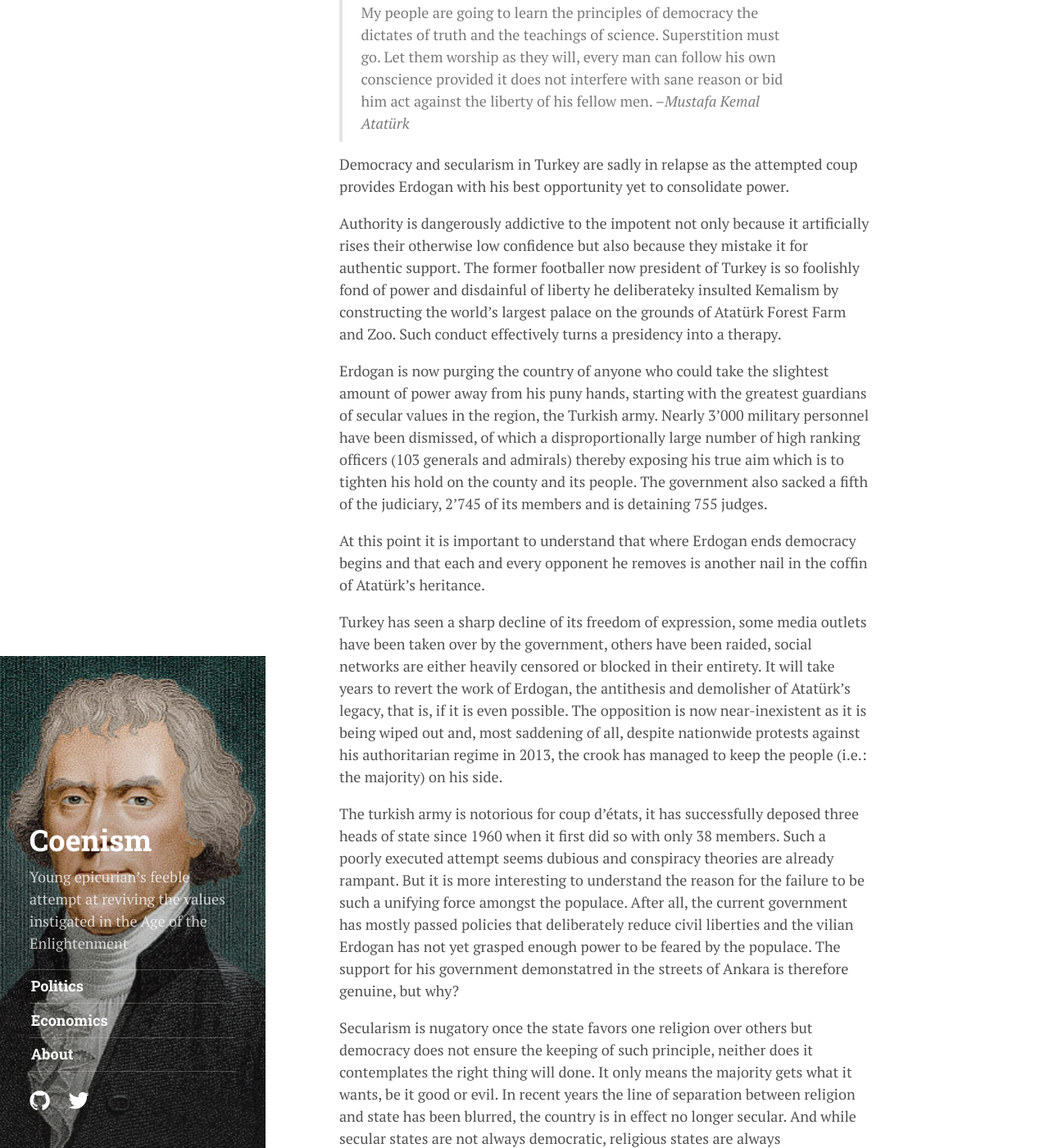
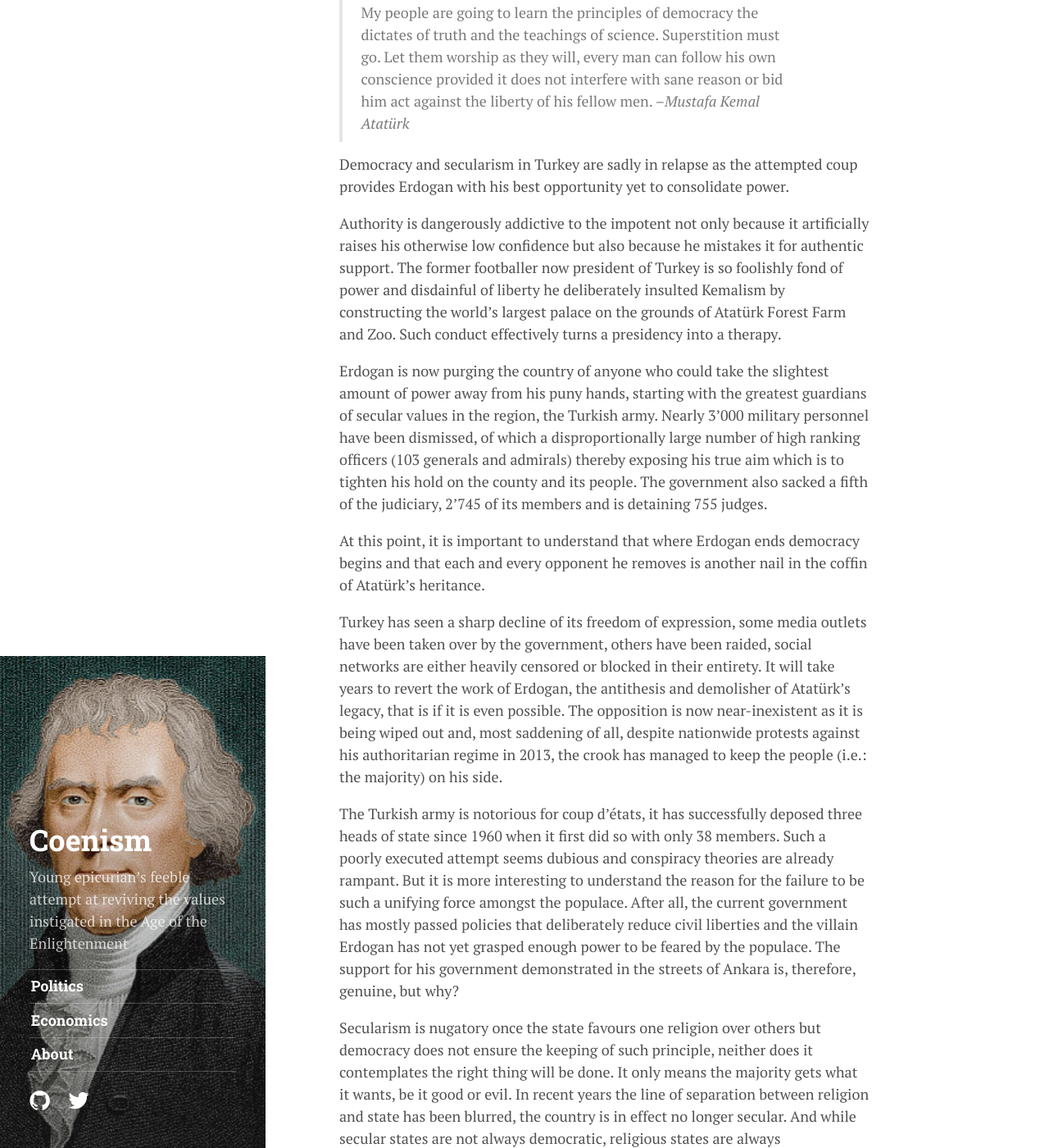
Before and after one commit to tomucker/tomucker.github.io, a Jekyll site: the page built from _posts/2016-07-19-dictaturk.md, in a window 1280 px wide and 1400 px high, scrolled down 207 px. Shown: the whole window at 82% size. Built offline with Jekyll 4.4.1, drawn with Linux system fonts in a browser that asks for light colours; nearby versions of some CDN libraries; some web fonts are replaced; some of the changed text lies outside the part shown.

Commit message:
stuff changed

```diff
--- a/_posts/2016-07-19-dictaturk.md
+++ b/_posts/2016-07-19-dictaturk.md
@@ -8,27 +8,27 @@ tags: [politics]
 
 Democracy and secularism in Turkey are sadly in relapse as the attempted coup provides Erdogan with his best opportunity yet to consolidate power.
 
-Authority is dangerously addictive to the impotent not only because it artificially rises their otherwise low confidence but also because they mistake it for authentic support. The former footballer now president of Turkey is so foolishly fond of power and disdainful of liberty he deliberateky insulted Kemalism by constructing the world's largest palace on the grounds of Atatürk Forest Farm and Zoo. Such conduct effectively turns a presidency into a therapy.
+Authority is dangerously addictive to the impotent not only because it artificially raises his otherwise low confidence but also because he mistakes it for authentic support. The former footballer now president of Turkey is so foolishly fond of power and disdainful of liberty he deliberately insulted Kemalism by constructing the world's largest palace on the grounds of Atatürk Forest Farm and Zoo. Such conduct effectively turns a presidency into a therapy.
 
 Erdogan is now purging the country of anyone who could take the slightest amount of power away from his puny hands, starting with the greatest guardians of secular values in the region, the Turkish army. Nearly 3'000 military personnel have been dismissed, of which a disproportionally large number of high ranking officers (103 generals and admirals) thereby exposing his true aim which is to tighten his hold on the county and its people. The government also sacked a fifth of the judiciary, 2'745 of its members and is detaining 755 judges.
 
-At this point it is important to understand that where Erdogan ends democracy begins and that each and every opponent he removes is another nail in the coffin of Atatürk's heritance.
+At this point, it is important to understand that where Erdogan ends democracy begins and that each and every opponent he removes is another nail in the coffin of Atatürk's heritance.
 
-Turkey has seen a sharp decline of its freedom of expression, some media outlets have been taken over by the government, others have been raided, social networks are either heavily censored or blocked in their entirety. It will take years to revert the work of Erdogan, the antithesis and demolisher of Atatürk's legacy, that is, if it is even possible. The opposition is now near-inexistent as it is being wiped out and, most saddening of all, despite nationwide protests against his authoritarian regime in 2013, the crook has managed to keep the people (i.e.: the majority) on his side.
+Turkey has seen a sharp decline of its freedom of expression, some media outlets have been taken over by the government, others have been raided, social networks are either heavily censored or blocked in their entirety. It will take years to revert the work of Erdogan, the antithesis and demolisher of Atatürk's legacy, that is if it is even possible. The opposition is now near-inexistent as it is being wiped out and, most saddening of all, despite nationwide protests against his authoritarian regime in 2013, the crook has managed to keep the people (i.e.: the majority) on his side.
 
-The turkish army is notorious for coup d'états, it has successfully deposed three heads of state since 1960 when it first did so with only 38 members. Such a poorly executed attempt seems dubious and conspiracy theories are already rampant. But it is more interesting to understand the reason for the failure to be such a unifying force amongst the populace. After all, the current government has mostly passed policies that deliberately reduce civil liberties and the vilian Erdogan has not yet grasped enough power to be feared by the populace. The support for his government demonstatred in the streets of Ankara is therefore genuine, but why?
+The Turkish army is notorious for coup d'états, it has successfully deposed three heads of state since 1960 when it first did so with only 38 members. Such a poorly executed attempt seems dubious and conspiracy theories are already rampant. But it is more interesting to understand the reason for the failure to be such a unifying force amongst the populace. After all, the current government has mostly passed policies that deliberately reduce civil liberties and the villain Erdogan has not yet grasped enough power to be feared by the populace. The support for his government demonstrated in the streets of Ankara is, therefore, genuine, but why?
 
-Secularism is nugatory once the state favors one religion over others but democracy does not ensure the keeping of such principle, neither does it contemplates the right thing will done. It only means the majority gets what it wants, be it good or evil. In recent years the line of separation between religion and state has been blurred, the country is in effect no longer secular. And while secular states are not always democratic, religious states are always authoritarian.
+Secularism is nugatory once the state favours one religion over others but democracy does not ensure the keeping of such principle, neither does it contemplates the right thing will be done. It only means the majority gets what it wants, be it good or evil. In recent years the line of separation between religion and state has been blurred, the country is in effect no longer secular. And while secular states are not always democratic, religious states are always authoritarian.
 
 InDemocracy and secularism in Turkey are sadly in relapse as the attempted coup provides Erdogan with his best opportunity yet to consolidate power.
 
 Authority is dangerously addictive to the impotent not only because it artificially raises their otherwise low confidence but also because they mistake it for authentic support. The former footballer now president of Turkey is so foolishly fond of power and disdainful of liberty he deliberately insulted Kemalism by constructing the world's largest palace on the grounds of Atatürk Forest Farm and Zoo. Such conduct effectively turns a presidency into a therapy.
 
-Erdogan is now purging the country of anyone who could take the slightest amount of power away from his puny hands, starting with the greatest guardians of secular values in the region, the Turkish army. Nearly 3'000 military personnel have been dismissed, of which a disproportionally large number of high ranking officers (103 generals and admirals) thereby exposing his true aim which is to tighten his hold on the county and its people. The government also sacked a fifth of the judiciary, 2'745 of its members and is detaining 755 judges.
+Erdogan is now purging the country of anyone who could take the slightest amount of power away from his puny hands, starting with the greatest guardians of secular values in the region, the Turkish army. Nearly 3'000 military personnel have been dismissed, of which a disproportionally large number of high ranking officers (103 generals and admirals) thereby exposing his true aim which is to tighten his hold on the country and its people. The government also sacked a fifth of the judiciary, 2'745 of its members and is detaining 755 judges.
 
 At this point, it is important to understand that where Erdogan ends democracy begins and that each and every opponent he removes is another nail in the coffin of Atatürk's heritance.
 
-Turkey has seen a sharp decline of its freedom of expression, some media outlets have been taken over by the government, others have been raided, social networks are either heavily censored or blocked in their entirety. It will take years to revert the work of Erdogan, the antithesis and demolisher of Atatürk's legacy, that is, if it is even possible. The opposition is now near-inexistent as it is being wiped out and, most saddening of all, despite nationwide protests against his authoritarian regime in 2013, the crook has managed to keep the people (i.e.: the majority) on his side.
+Turkey has seen a sharp decline of its freedom of expression, some media outlets have been taken over by the government, others have been raided, social networks are either heavily censored or blocked in their entirety. It will take years to revert the work of Erdogan, the antithesis and demolisher of Atatürk's legacy, that is if it is even possible. The opposition is now near-inexistent as it is being wiped out and, most saddening of all, despite nationwide protests against his authoritarian regime in 2013, the crook has managed to keep the people (i.e.: the majority) on his side.
 
 The Turkish army is notorious for coup d'états, it has successfully deposed three heads of state since 1960 when it first did so with only 38 members. Such a poorly executed attempt seems dubious and conspiracy theories are already rampant. But it is more interesting to understand the reason for the failure to be such a unifying force amongst the populace. After all, the current government has mostly passed policies that deliberately reduce civil liberties and the villain Erdogan has not yet grasped enough power to be feared by the populace. The support for his government demonstrated in the streets of Ankara is, therefore, genuine, but why?
 
```
